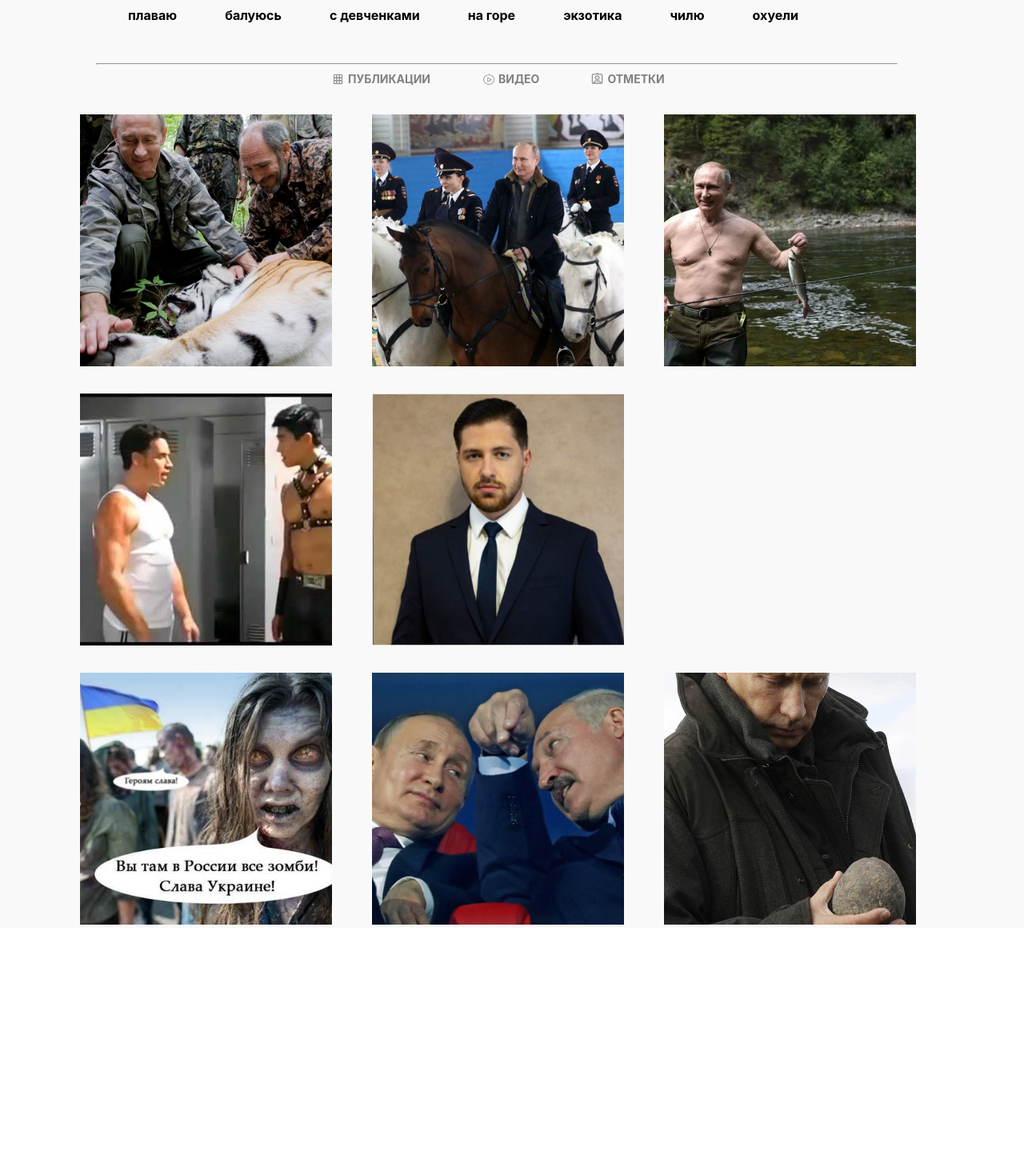
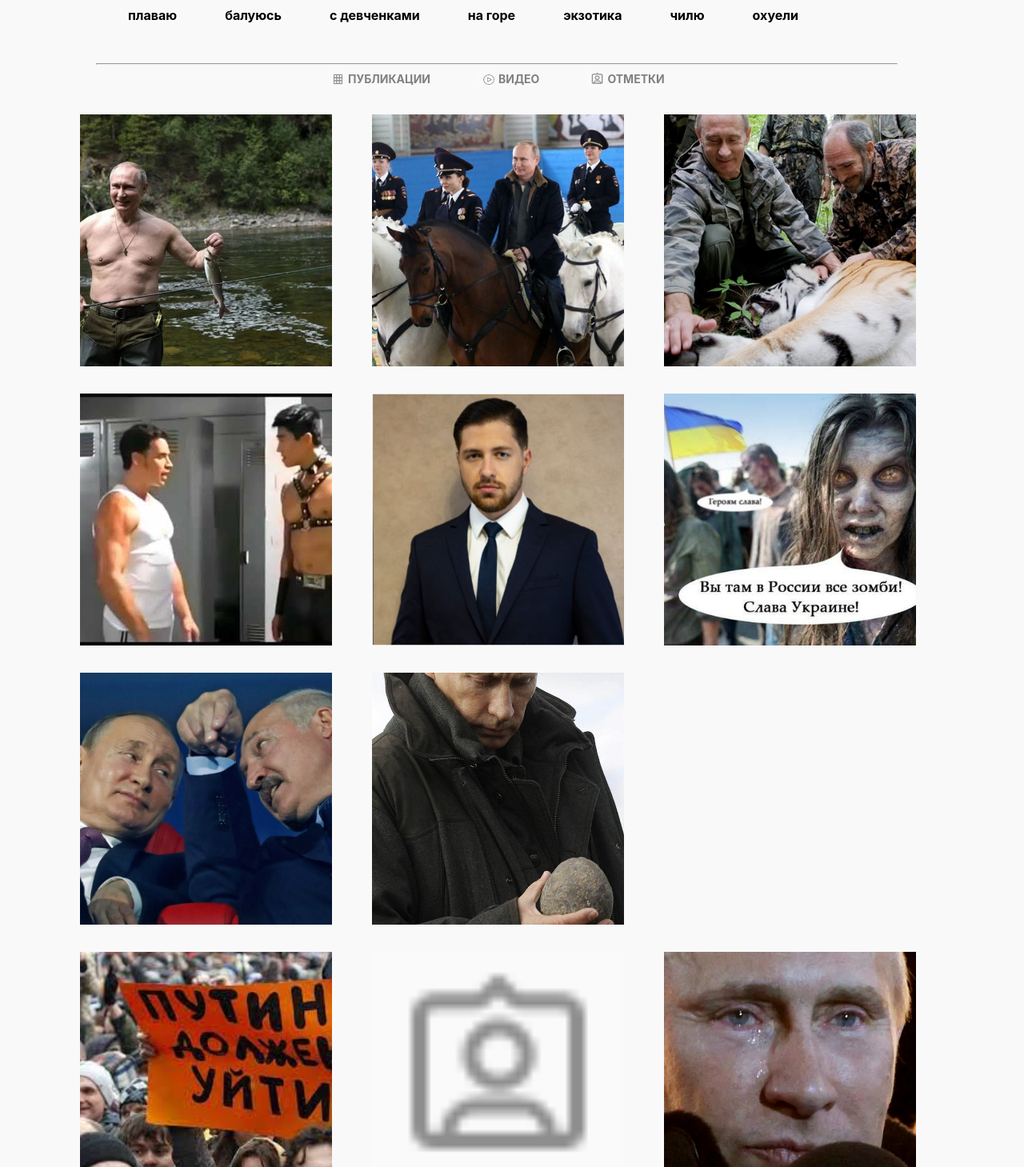
Before and after one commit to Mangoose44/vesna, a React (Create React App) app: page / in a window 1280 px wide. Shown: the part 431-1890 px from the top of the page at 80% size. Before the commit the page ends 1591 px from the top, so only its background shows below. Built offline with nearby package versions, Linux system fonts and the light colour scheme.

Commit message:
Gallery component

```diff
--- a/src/App.js
+++ b/src/App.js
@@ -7,21 +7,19 @@ import mount from './mount.jpeg';
 import nigger from './nigger.jpeg';
 import rest from './rest.jpeg';
 import what from './what.jpeg';
-import fishing from './fishing.jpg';
-import horse from './horse.jpg';
-import palace from './palace.jpeg';
-import tiger from './tiger.jpeg';
-import gachi from './gachi.jpeg';
-import friend from './friend.jpg';
-import zombi from './zombi.jpeg';
-import potato from './potato.jpeg';
-import stone from './stone.jpeg';
 import publ from './publ.png';
 import mar from './mar.png';
 import vid from './vid.png';
 import rosgramm from './rosgramm.png';
 import './App.css';
+import Gallery from './components/Gallery';
+import { PhotoGallery } from './components/Gallery'
 
+const allImages = [
+    [what, mar, putin],
+    [drink, mar, vid],
+    [rosgramm, putin]
+]
 
 function PutinOption ({ activity }) {
   return <span className='storyName1'><b>{activity}</b></span>
@@ -152,38 +150,9 @@ function App () {
               </div>
                 <span className='publicationsVideosMarks'> <b>ОТМЕТКИ</b></span>
             </div>
-            <div className='photoGallery'>
-              <div className='photo'>
-                <img src={tiger} />
-              </div>
-              <div className='photo'>
-                <img src={horse} />
-              </div>
-              <div className='photo'>
-                <img src={fishing} />
-              </div>
-            </div>
-            <div className='photoGallery'>
-
-              <div className='photo'>
-                <img src={gachi} />
-              </div>
-              <div className='photo'>
-                <img src={friend} />
-              </div>
-            </div>
-            <div className='photoGallery'>
-              <div className='photo'>
-                <img src={zombi} />
-              </div>
-              <div className='photo'>
-                <img src={potato} />
-              </div>
-              <div className='photo'>
-                <img src={stone} />
-              </div>
-            </div>
-    </div>
+            <Gallery />
+            <PhotoGallery images={allImages} />
+           </div>
   );
 }
 export default App;
--- /dev/null
+++ b/src/components/Gallery.js
@@ -0,0 +1,48 @@
+import React from 'react'
+import fishing from '../fishing.jpg';
+import horse from '../horse.jpg';
+// import palace from './palace.jpeg';
+import tiger from '../tiger.jpeg';
+import gachi from '../gachi.jpeg';
+import friend from '../friend.jpg';
+import zombi from '../zombi.jpeg';
+import potato from '../potato.jpeg';
+import stone from '../stone.jpeg';
+
+const allImages = [
+    [fishing, horse, tiger],
+    [gachi, friend, zombi],
+    [potato, stone]
+]
+
+// react: props, state
+// react: component
+// жизненный цикл компонента
+
+export function PhotoGallery ({ images }) {
+    return (
+        images.map((e, index) => (
+            <div className='photoGallery'>
+                {e.map((image, index) => <PhotoGalleryItem image={image} />)}
+            </div>
+        ))
+    )
+}
+
+export function PhotoGalleryItem ({ image }) {
+    return (
+        <div className='photo'>
+            <img src={image} alt="..." />
+        </div>
+    )
+}
+
+export function Gallery () {
+    return (
+        <div className="gallery-container">
+            <PhotoGallery images={allImages} />
+        </div>
+    )
+}
+
+export default Gallery
```
Also changed, not shown: src/components/Gallery.css (added).
